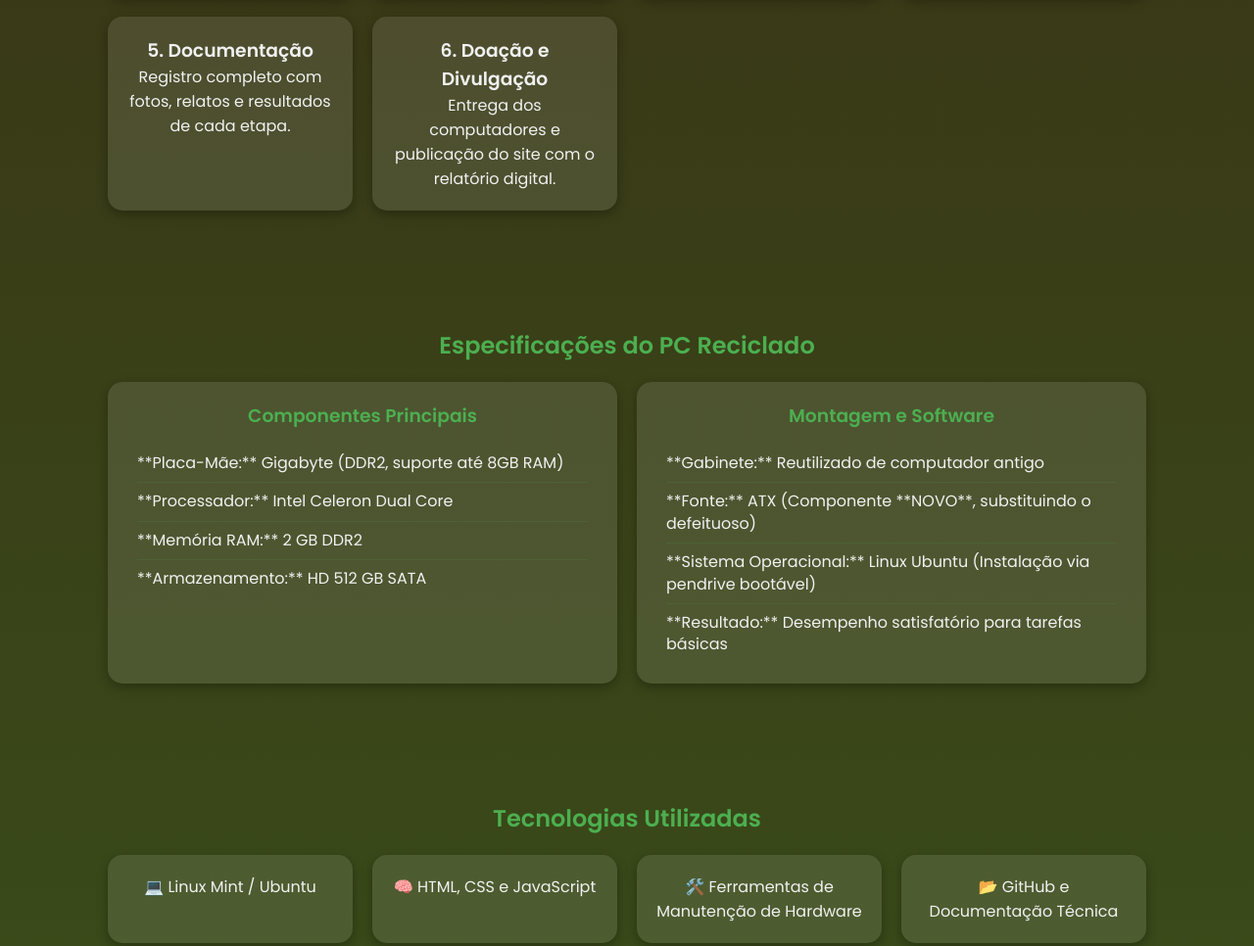
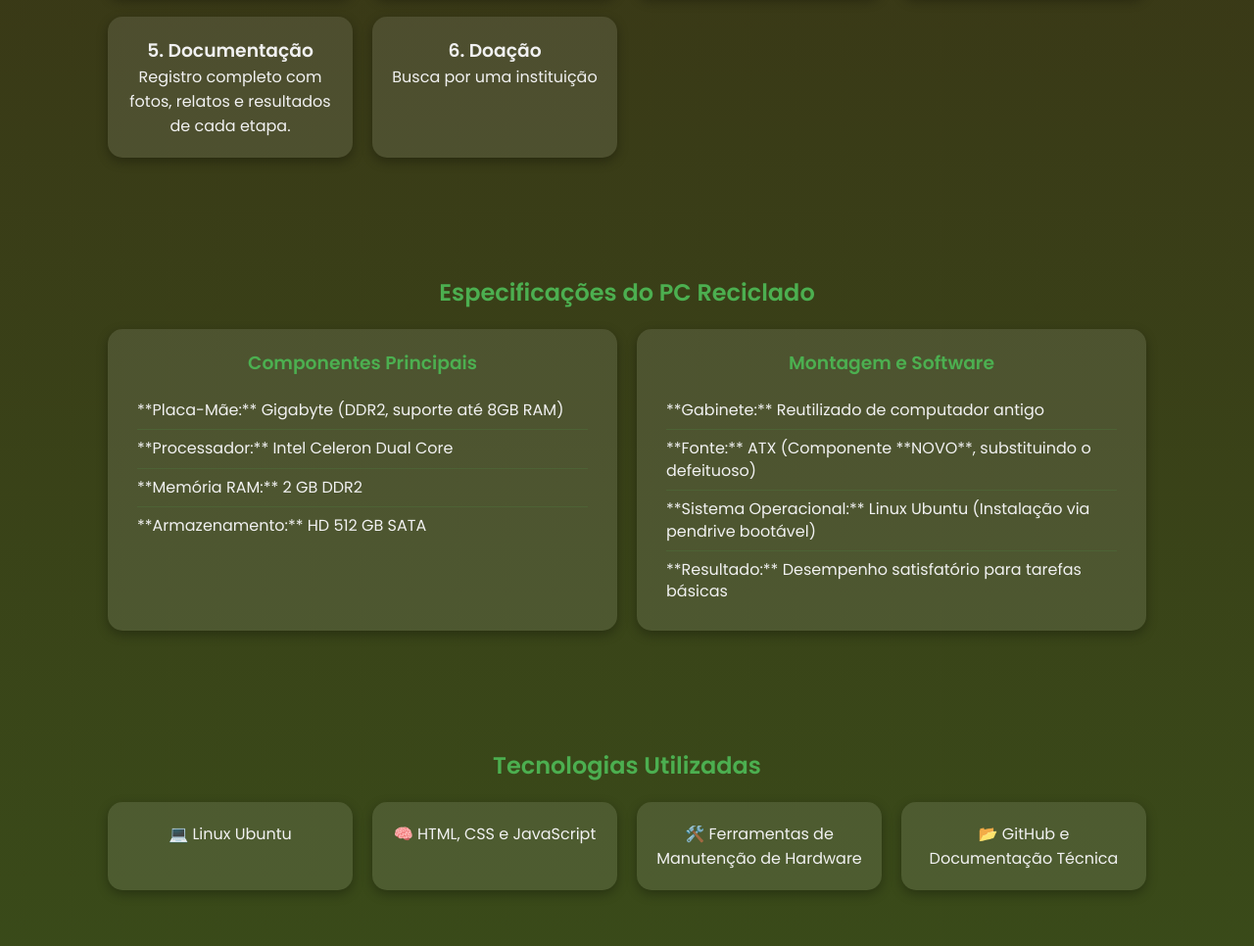
Before and after one commit to 001zk/tcc-estacio-tec-inf, a plain HTML site: page index.html in a window 1280 px wide. Shown: the part 1387-2353 px from the top of the page at 98% size. Drawn offline with Linux system fonts and the light colour scheme.

Commit message:
ajustes html

```diff
--- a/index.html
+++ b/index.html
@@ -52,7 +52,7 @@
                 <div class="card"><h3>3. Instalação de Software</h3><p>Configuração do sistema operacional Linux e dos programas essenciais.</p></div>
                 <div class="card"><h3>4. Testes e Ajustes</h3><p>Verificação de desempenho, estabilidade e funcionalidade dos equipamentos.</p></div>
                 <div class="card"><h3>5. Documentação</h3><p>Registro completo com fotos, relatos e resultados de cada etapa.</p></div>
-                <div class="card"><h3>6. Doação e Divulgação</h3><p>Entrega dos computadores e publicação do site com o relatório digital.</p></div>
+                <div class="card"><h3>6. Doação </h3><p>Busca por uma instituição</p></div>
             </div>
         </section>
 
@@ -83,7 +83,7 @@
         <section id="tecnologias" class="section fade">
             <h2>Tecnologias Utilizadas</h2>
             <div class="grid">
-                <div class="card">💻 Linux Mint / Ubuntu</div>
+                <div class="card">💻 Linux Ubuntu</div>
                 <div class="card">🧠 HTML, CSS e JavaScript</div>
                 <div class="card">🛠️ Ferramentas de Manutenção de Hardware</div>
                 <div class="card">📂 GitHub e Documentação Técnica</div>
```
